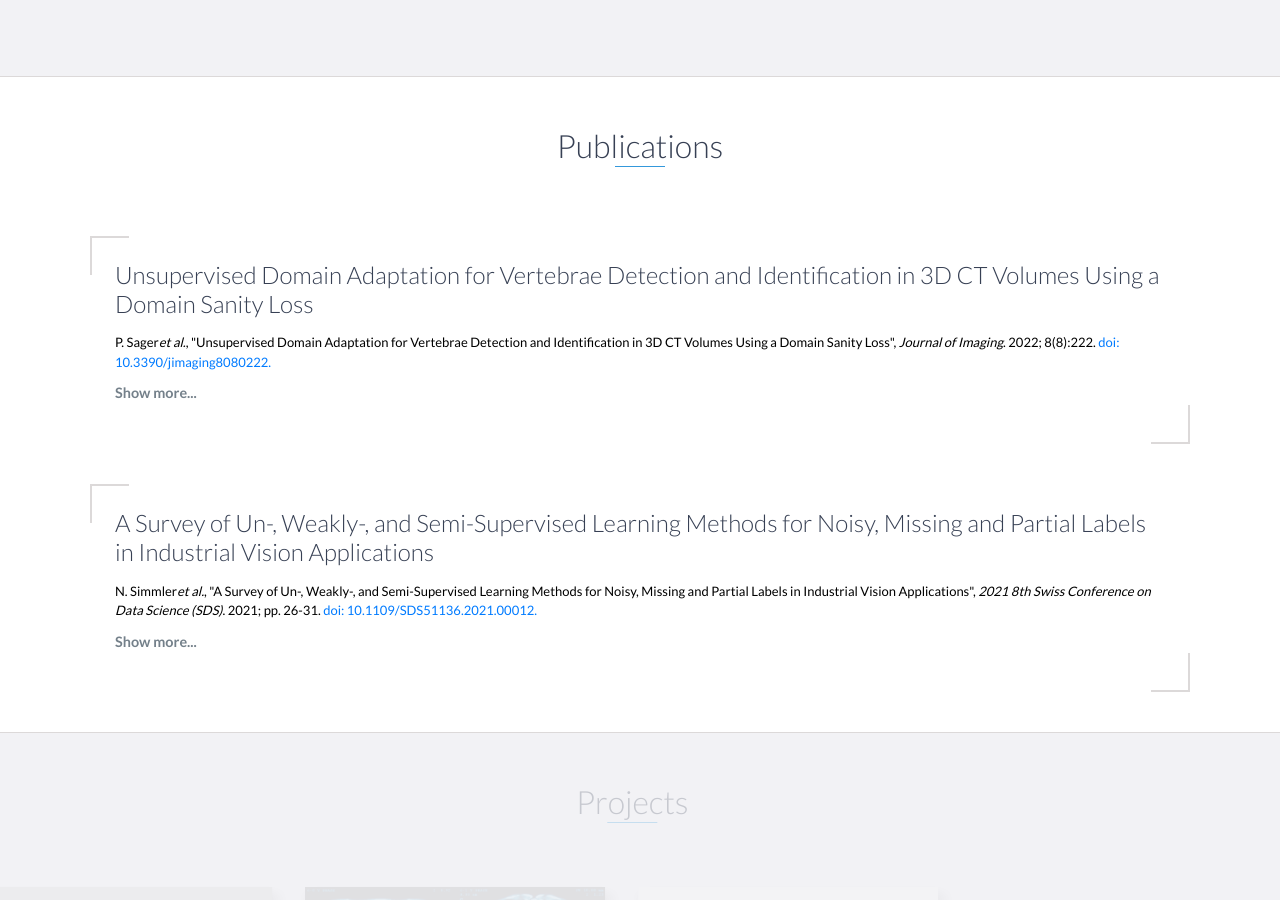
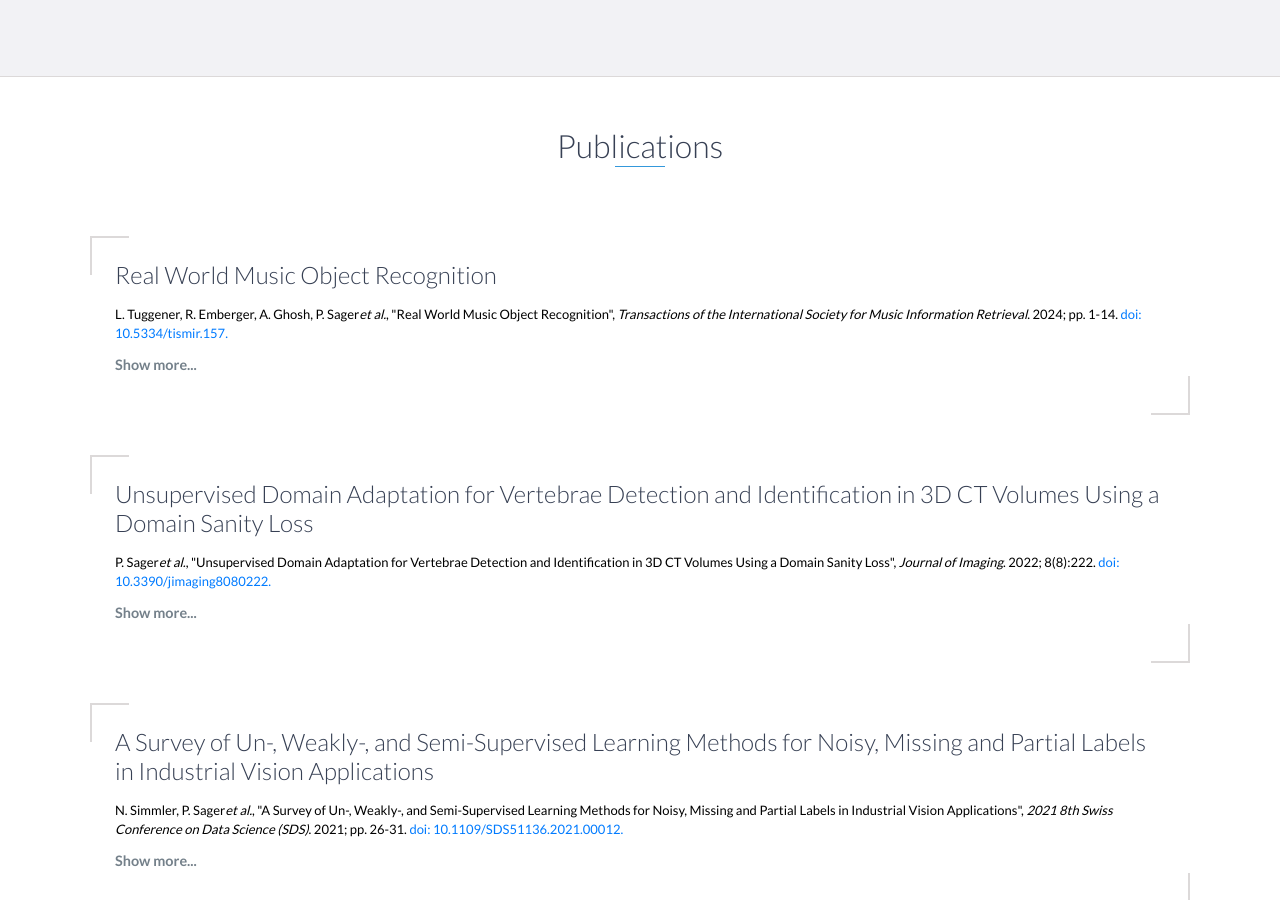
Before and after one commit to sagerpascal/sagerpascal.github.io, a Jekyll site: the page built from index.html, in a window 1280 px wide and 900 px high, scrolled down 1618 px. Built offline with Jekyll 4.4.1, drawn with Linux system fonts in a browser that asks for light colours; nearby versions of some CDN libraries; grey boxes are pictures that could not be loaded.

Commit message:
Add MOR publication

```diff
--- a/index.html
+++ b/index.html
@@ -22,6 +22,28 @@ id: index
 </div>
 
 {% include about-me.html %}
+
+{% include publication-details.html modalId="morModal" modalLabel="morModalLabel" title="Real World Music Object Recognition"
+url="https://transactions.ismir.net/articles/10.5334/tismir.157" imagePath="/assets/images/mor.png"
+abstract="We present solutions to two of the most pressing issues in contemporary optical
+music recognition (OMR). We improve recognition accuracy on low-quality, real-
+world (i.e. containing ageing, lighting, or dirt artefacts among others) input data
+and provide confidence-rated model outputs to enable efficient human post-
+processing. Specifically, we present (i) a sophisticated input augmentation scheme
+that can reduce the gap between sanitised benchmarks and realistic tasks through
+a combination of synthetic data and noisy perturbations of real-world documents;
+(ii) an adversarial discriminative domain adaptation method that can be employed
+to improve the performance of OMR systems on low-quality data; (iii) a combination
+of model ensembles and prediction fusion, which generates trustworthy confidence
+ratings for each prediction. We evaluate our contributions on a newly created test
+set consisting of manually annotated pages of varying real-world quality, sourced
+from the International Music Score Library Project (IMSLP)/Petrucci Music Library.
+With the presented data augmentation scheme, we achieve a doubling in detection
+performance from 36.0% to 73.3% on noisy real-world data compared to state-of-
+the-art training. This result is then combined with robust confidence ratings paving
+the way for OMR to be deployed in the real world. Additionally, we show the merits
+of unsupervised adversarial domain adaptation for OMR raising the 36.0% baseline to
+48.9%."%}
 
 {% include publication-details.html modalId="udaModal" modalLabel="udaModalLabel" title="Unsupervised Domain Adaptation for Vertebrae Detection and Identification in 3D CT Volumes Using a Domain Sanity Loss"
 url="https://www.mdpi.com/2313-433X/8/8/222" imagePath="/assets/images/uda.png" abstract="A variety of medical computer vision applications analyze 2D slices of computed tomography (CT)
@@ -59,14 +81,19 @@ to resolve these challenges by embracing them."%}
 <div id="publications">
     <h2 class="heading reveal2">Publications</h2>
     <div>
+        {% include publication.html modalName="#morModal" title="Real World Music Object Recognition"
+        author="L. Tuggener, R. Emberger, A. Ghosh, P. Sager" useEtAl=true journal="Transactions of the International
+        Society for Music Information Retrieval" year="2024" pages="pp. 1-14"
+        doi_link="https://transactions.ismir.net/articles/10.5334/tismir.157/" doi="10.5334/tismir.157" %}
+
         {% include publication.html modalName="#udaModal" title="Unsupervised Domain Adaptation for Vertebrae Detection
-        and Identification in 3D CT Volumes Using a Domain Sanity Loss" citation="Cte"
-        author="P. Sager" useEtAl=true journal="Journal of Imaging" year="2022" pages="8(8):222"
-        doi_link="https://www.mdpi.com/2313-433X/8/8/222" doi="10.3390/jimaging8080222" %}
+        and Identification in 3D CT Volumes Using a Domain Sanity Loss" author="P. Sager" useEtAl=true journal="Journal
+        of Imaging" year="2022" pages="8(8):222" doi_link="https://www.mdpi.com/2313-433X/8/8/222"
+        doi="10.3390/jimaging8080222" %}
 
         {% include publication.html modalName="#sdsModal" title="A Survey of Un-, Weakly-, and Semi-Supervised Learning
-        Methods for Noisy, Missing and Partial Labels
-        in Industrial Vision Applications" author="N. Simmler" useEtAl=true journal="2021 8th Swiss Conference on Data
+        Methods for Noisy, Missing and Partial Labels in Industrial Vision Applications" author="N. Simmler, P. Sager"
+        useEtAl=true journal="2021 8th Swiss Conference on Data
         Science (SDS)" year="2021" pages="pp. 26-31" doi_link="https://ieeexplore.ieee.org/document/9474624"
         doi="10.1109/SDS51136.2021.00012" %}
     </div>
```
Also changed, not shown: assets/images/mor.png (added).
